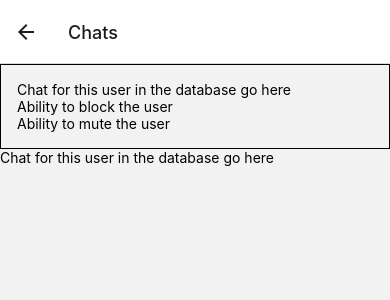
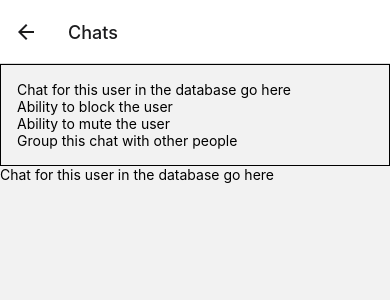
Before and after one commit to Immatrainz/Comms, a React Native app: screen /Chats in a window 390 px wide. Shown: the top 300 px of the page. Built offline with nearby package versions, Linux system fonts and the light colour scheme.

Commit message:
Group chat

```diff
--- a/components/Chats.tsx
+++ b/components/Chats.tsx
@@ -16,6 +16,7 @@ const Chats = ({navigation}) => {
         <Text>Chat for this user in the database go here</Text>
         <Text>Ability to block the user</Text>
         <Text>Ability to mute the user</Text>
+        <Text>Group this chat with other people</Text>
       </View>
       <Text>Chat for this user in the database go here</Text>
     </View>
```
